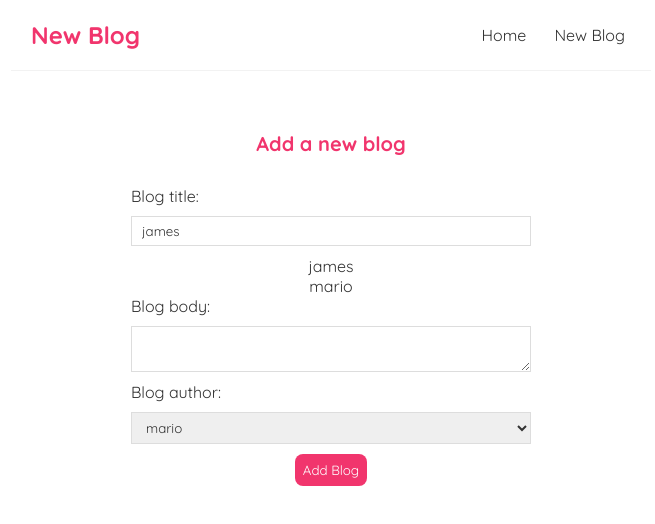
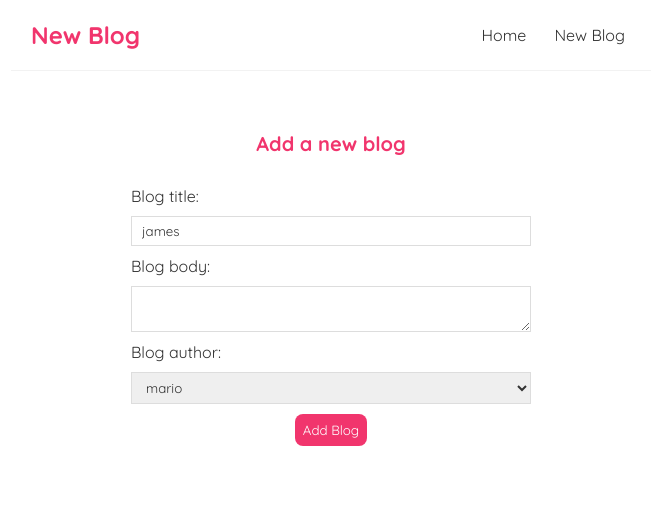
Before and after one commit to drex007/react-app, a React (Vite) app: page /create in a window 1280 px wide. Shown: the top 524 px of the page, without its empty margins (309-964 px from the left). Built offline with nearby package versions, Linux system fonts and the light colour scheme.

Commit message:
added handleSubmit function to create.jsx

```diff
--- a/src/Create.jsx
+++ b/src/Create.jsx
@@ -4,15 +4,20 @@
     const [title, setTitle] = useState('james');
     const [body, setBody] = useState('');
     const [author, setAuthor] = useState('mario');
+
+
+    const handleSubmit = (e)=>{
+        e.preventDefault();
+        const blog = {title,body,author};
+        console.log(blog);
+    }
     return (
         <div className="create">
             <h2>Add a new blog </h2>
-            <form >
+            <form  onSubmit={handleSubmit}>
                 <label>Blog title:</label>
                 <input type="text" value={title} required  onChange={(e)=> setTitle(e.target.value)} />
-                <p>{title}</p>
-                <p>{body}</p>
-                <p>{author}</p>
+
                 <label>Blog body:</label>
                 <textarea required value={body} onChange={(e)=> setBody(e.target.value)}>
 
```
